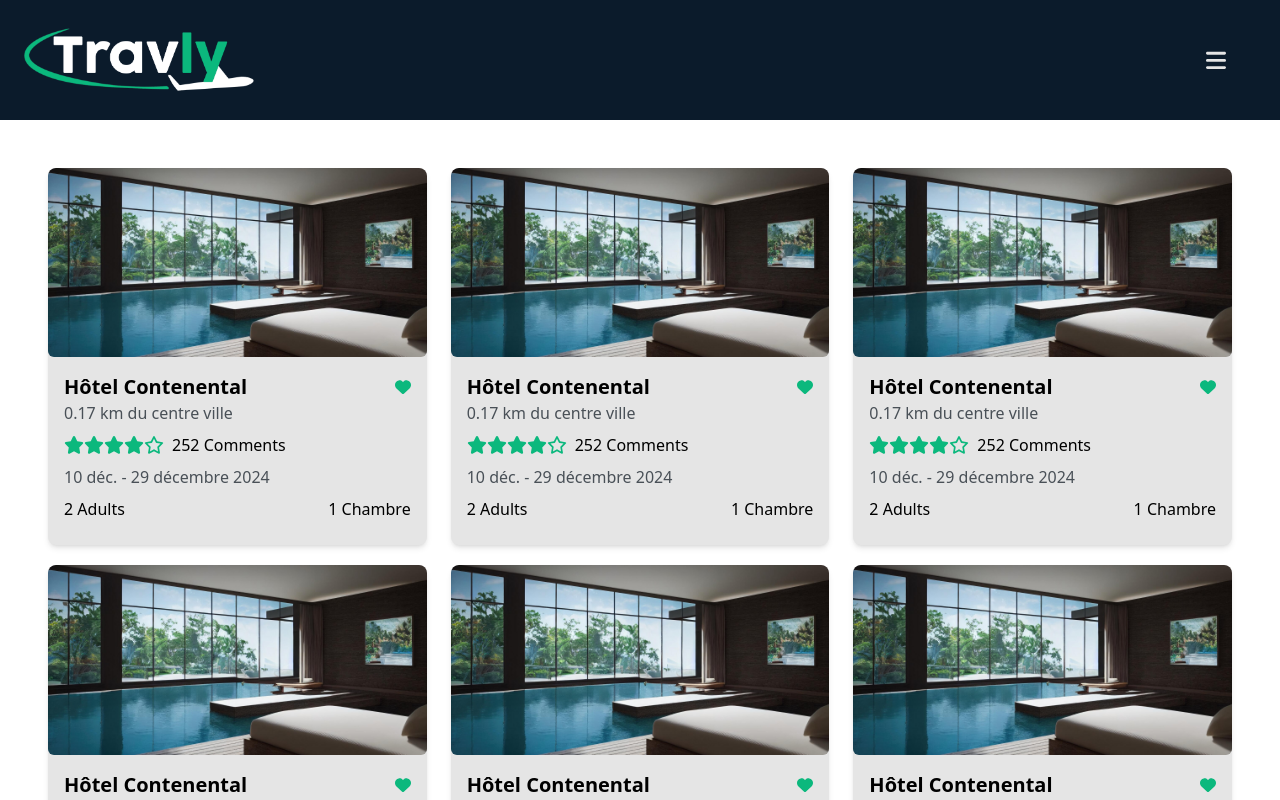
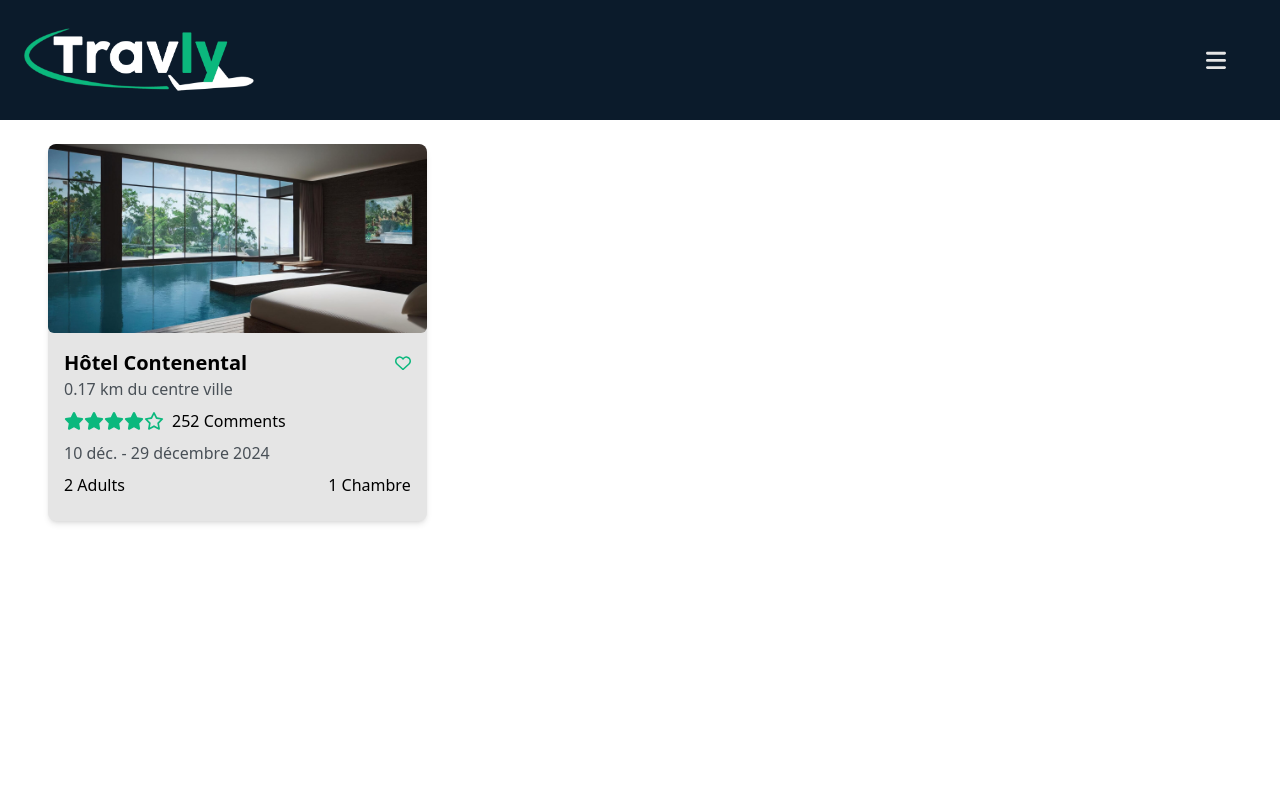
Before and after one commit to NassCT/travly, a React (Vite) app: page /Card in a window 1280 px wide. Shown: the top 800 px of the page. Built offline with nearby package versions, Linux system fonts and the light colour scheme.

Commit message:
CardFavoris mis a jours

```diff
--- a/src/components/CardFavoris.jsx
+++ b/src/components/CardFavoris.jsx
@@ -1,9 +1,9 @@
-import React, { useState } from 'react';
-import Icons from './Icons';
+import React, { useState } from "react";
+import Icons from "./Icons";
 
 function CardFavoris({
   rating = "4",
-    image1Url = "../src/assets/images/pool-hotel.jpg", // image example pour un card
+  image1Url = "../src/assets/images/pool-hotel.jpg",
   iconHeartFilled = "heart",
   iconClassHeartFilled = "fill-colorG pl-1 cursor-pointer",
   iconHeartEmpty = "heartempty",
@@ -26,78 +26,35 @@ function CardFavoris({
   perNight = "",
 }) {
 
-    const hotelCards = [
-        {
-            id: 1,
-            isFavorite: false,
-        },
-        {
-            id: 2,
-            isFavorite: false,
-        },
-        {
-            id: 3,
-            isFavorite: false,
-        },
-        {
-            id: 4,
-            isFavorite: false,
-        },
-        {
-            id: 5,
-            isFavorite: false,
-        },
-        {
-            id: 6,
-            isFavorite: false,
-        },
-    ]
-
-    const [hotels, setHotels] = useState(hotelCards);
-
-    const toggleFavorite = (id) => {
-        setHotels((hotels) =>
-            hotels.map((hotel) =>
-                hotel.id === id ? { ...hotel, isFavorite: !hotel.isFavorite } : hotel
-            )
-        );
+  const [isFavorite, setIsFavorite] = useState(false);
+  const toggleFavorite = () => {
+    setIsFavorite((prevState) => !prevState);
   }
   return (
-    <div className='flex flex-wrap g justify-between p-12 '>
+    <div className="flex flex-wrap g justify-between px-12 py-6">
 
-        {hotels.map((hotel) => (
+        <div
 
-
-
-        <div key={hotel.id} className="bg-colorW shadow-md mb-5 pb-4 rounded-lg overflow-hidden w-full sm:w-[calc(50%-12px)] lg:w-[calc(33.333%-16px)]">
-
+          className="bg-colorW shadow-md mb-5 pb-4 rounded-lg overflow-hidden w-full sm:w-[calc(50%-12px)] lg:w-[calc(33.333%-16px)]"
+        >
           <img
             src={image1Url}
             alt={cardTitle}
-                className="w-full h-50 object-cover rounded-md"
-            />
-
-
+            className="w-full h-50 object-cover rounded-md"/>
           <div className="flex justify-between items-center mt-4 px-4">
             <h3 className="text-xl font-bold">{cardTitle}</h3>
-                <div onClick={() => toggleFavorite(hotel.id)}>
+            <div onClick={toggleFavorite}>
               <Icons
-                    iconName={hotel.isFavorite ? iconHeartEmpty: iconHeartFilled }
-                    iconClass={hotel.isFavorite ? iconClassHeartEmpty : iconClassHeartFilled }
-                    // onClick={() => toggleFavorite(hotel.id)}
+                iconName={isFavorite ? iconHeartFilled : iconHeartEmpty}
+                iconClass={isFavorite ? iconClassHeartFilled : iconClassHeartEmpty}
               />
             </div>
-
           </div>
-
-
           <p className=" text-colorGr px-4">
-                <span >{distance} du centre ville</span>
+            <span>{distance} du centre ville</span>
           </p>
-
-
           <div className="flex items-center mt-2 px-4">
-            {[...Array(5)].map((_, index) => (
+            {[...Array(5)].map((_, index) =>
               index < rating ? (
                 <Icons
                   key={`star-${index}`}
@@ -113,17 +70,13 @@ function CardFavoris({
                   iconSize={iconSizeStarEmpty}
                 />
               )
-            ))}
+            )}
 
             <p className="ml-2">
               <span>{comments}</span> Comments
             </p>
           </div>
-
-
           <p className="text-colorGr mt-2 px-4">{stayDates}</p>
-
-
           <div className="flex justify-between mt-2 mb-2 px-4">
             <p>
               <span>{nbAdults}</span> {adults}
@@ -132,11 +85,10 @@ function CardFavoris({
               <span>{nbRooms}</span> {rooms}
             </p>
           </div>
-            <p className='text-right  right-4 bottom-4 pr-2'>
-                <span className='font-bold'>{price}</span> {perNight}
+          <p className="text-right  right-4 bottom-4 pr-2">
+            <span className="font-bold">{price}</span> {perNight}
           </p>
         </div>
-    ))}
 
     </div>
   );
```
Also changed, not shown: 1 other file (tests, documents, lock files or other folders). Lines whose indentation alone changed are shown as unchanged.
